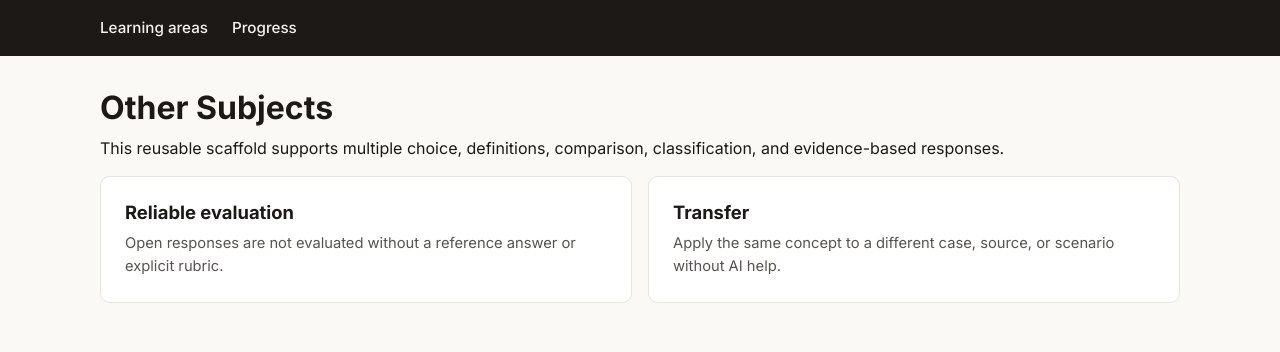
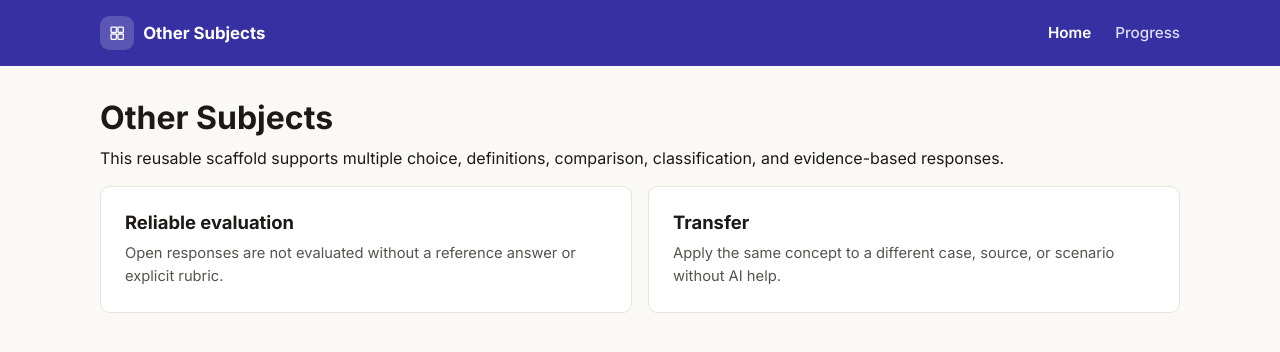
Before and after one commit to ai-thinking-team/AI-thinking, a Django app: page /other-subjects/ in a window 1280 px wide. Shown: the top 352 px of the page. Run offline with Django 5.2, Linux system fonts and the light colour scheme.

Commit message:
Add shared header with per-subject icon and Home/Progress links
- templates/components/navbar.html now accepts subject_name/subject_icon
  and shows a colored icon chip + subject name on the left, Home and
  Progress links on the right (indigo background, matching Home)
- Subject icon SVGs extracted to templates/components/icons/ so
  navbar.html and subject_selection.html share one source instead of
  duplicating each icon's path data
- Wired subject_name/subject_icon into math_quiz, coding_quiz,
  lang_quiz, and other_quiz home templates
- Unrecognized/missing subject_icon falls back to a generic icon
  instead of rendering an empty chip

Co-Authored-By: Claude Sonnet 5 <noreply@anthropic.com>
Claude-Session: https://claude.ai/code/session_01KWRPu17J7XvzpfrtLb71qU

```diff
--- a/apps/coding_quiz/templates/coding_quiz/home.html
+++ b/apps/coding_quiz/templates/coding_quiz/home.html
@@ -1,6 +1,8 @@
 {% extends "base.html" %}
 
 {% block title %}Coding{% endblock %}
+
+{% block navbar %}{% include "components/navbar.html" with subject_name="Coding" subject_icon="coding" %}{% endblock %}
 
 {% block content %}
 <h1>Coding</h1>
--- a/apps/lang_quiz/templates/lang_quiz/home.html
+++ b/apps/lang_quiz/templates/lang_quiz/home.html
@@ -1,5 +1,6 @@
 {% extends "base.html" %}
 {% block title %}Languages{% endblock %}
+{% block navbar %}{% include "components/navbar.html" with subject_name="Languages" subject_icon="languages" %}{% endblock %}
 {% block content %}
 <h1>Languages</h1>
 <p>This general scaffold covers vocabulary, grammar, reading comprehension, and written answers.</p>
--- a/apps/math_quiz/templates/math_quiz/home.html
+++ b/apps/math_quiz/templates/math_quiz/home.html
@@ -1,5 +1,6 @@
 {% extends "base.html" %}
 {% block title %}Mathematics{% endblock %}
+{% block navbar %}{% include "components/navbar.html" with subject_name="Mathematics" subject_icon="math" %}{% endblock %}
 {% block content %}
 <h1>Mathematics</h1>
 <p>This general scaffold supports multiple-choice, numeric, and written answers with reasoning steps.</p>
--- a/apps/other_quiz/templates/other_quiz/home.html
+++ b/apps/other_quiz/templates/other_quiz/home.html
@@ -1,5 +1,6 @@
 {% extends "base.html" %}
 {% block title %}Other Subjects{% endblock %}
+{% block navbar %}{% include "components/navbar.html" with subject_name="Other Subjects" subject_icon="other" %}{% endblock %}
 {% block content %}
 <h1>Other Subjects</h1>
 <p>This reusable scaffold supports multiple choice, definitions, comparison, classification, and evidence-based responses.</p>
--- a/static/css/base.css
+++ b/static/css/base.css
@@ -33,18 +33,40 @@ a { color: var(--color-primary); }
 .navbar {
   display: flex;
   align-items: center;
-  gap: 1.5rem;
+  justify-content: space-between;
   padding: 1rem max(1rem, calc((100% - 1080px) / 2));
-  background: var(--color-fg);
+  background: var(--color-primary);
 }
-.navbar a {
-  color: #f5f3ef;
+.navbar-left { display: flex; align-items: center; }
+.navbar-subject {
+  display: flex;
+  align-items: center;
+  gap: .6rem;
+  color: #ffffff;
+  font-size: 1.05rem;
+  font-weight: 700;
+}
+.navbar-subject-chip {
+  width: 2.1rem;
+  height: 2.1rem;
+  border-radius: .6rem;
+  background: rgba(255, 255, 255, 0.18);
+  color: #ffffff;
+  display: flex;
+  align-items: center;
+  justify-content: center;
+}
+.navbar-subject-chip svg { width: 1.15rem; height: 1.15rem; }
+.navbar-links { display: flex; align-items: center; gap: 1.5rem; }
+.navbar-links a {
+  color: #e0defa;
   text-decoration: none;
   font-weight: 500;
   font-size: .95rem;
   transition: color 150ms ease;
 }
-.navbar a:hover, .navbar a:focus-visible { color: #ffffff; }
+.navbar-links a:first-child { color: #ffffff; font-weight: 600; }
+.navbar-links a:hover, .navbar-links a:focus-visible { color: #ffffff; text-decoration: underline; }
 
 .subject-grid {
   display: grid;
--- /dev/null
+++ b/templates/components/icons/coding.html
@@ -0,0 +1 @@
+<polyline points="9 8 4 12 9 16"></polyline><polyline points="15 8 20 12 15 16"></polyline>
--- /dev/null
+++ b/templates/components/icons/generic.html
@@ -0,0 +1 @@
+<circle cx="12" cy="12" r="8"></circle>
--- /dev/null
+++ b/templates/components/icons/languages.html
@@ -0,0 +1 @@
+<path d="M4 5h16v10H9l-4 4v-4H4z"></path>
--- /dev/null
+++ b/templates/components/icons/math.html
@@ -0,0 +1 @@
+<polyline points="4 4 4 20 20 20"></polyline><polyline points="7 16 11 11 14 14 19 7"></polyline>
--- /dev/null
+++ b/templates/components/icons/other.html
@@ -0,0 +1 @@
+<rect x="4" y="4" width="7" height="7" rx="1"></rect><rect x="13" y="4" width="7" height="7" rx="1"></rect><rect x="4" y="13" width="7" height="7" rx="1"></rect><rect x="13" y="13" width="7" height="7" rx="1"></rect>
--- a/templates/components/navbar.html
+++ b/templates/components/navbar.html
@@ -1,4 +1,23 @@
 <nav class="navbar" aria-label="Primary navigation">
-  <a href="{% url 'core:home' %}">Learning areas</a>
-  <a href="{% url 'progress:dashboard' %}">Progress</a>
+  <div class="navbar-left">
+    {% if subject_name %}
+      <span class="navbar-subject">
+        <span class="navbar-subject-chip">
+          <svg viewBox="0 0 24 24" fill="none" stroke="currentColor" stroke-width="1.75" stroke-linecap="round" stroke-linejoin="round" aria-hidden="true">
+            {% if subject_icon == "math" %}{% include "components/icons/math.html" %}
+            {% elif subject_icon == "coding" %}{% include "components/icons/coding.html" %}
+            {% elif subject_icon == "languages" %}{% include "components/icons/languages.html" %}
+            {% elif subject_icon == "other" %}{% include "components/icons/other.html" %}
+            {% else %}{% include "components/icons/generic.html" %}
+            {% endif %}
+          </svg>
+        </span>
+        {{ subject_name }}
+      </span>
+    {% endif %}
+  </div>
+  <div class="navbar-links">
+    <a href="{% url 'core:home' %}">Home</a>
+    <a href="{% url 'progress:dashboard' %}">Progress</a>
+  </div>
 </nav>
```
Also changed, not shown: apps/core/templates/core/subject_selection.html (+4 -4 lines).
